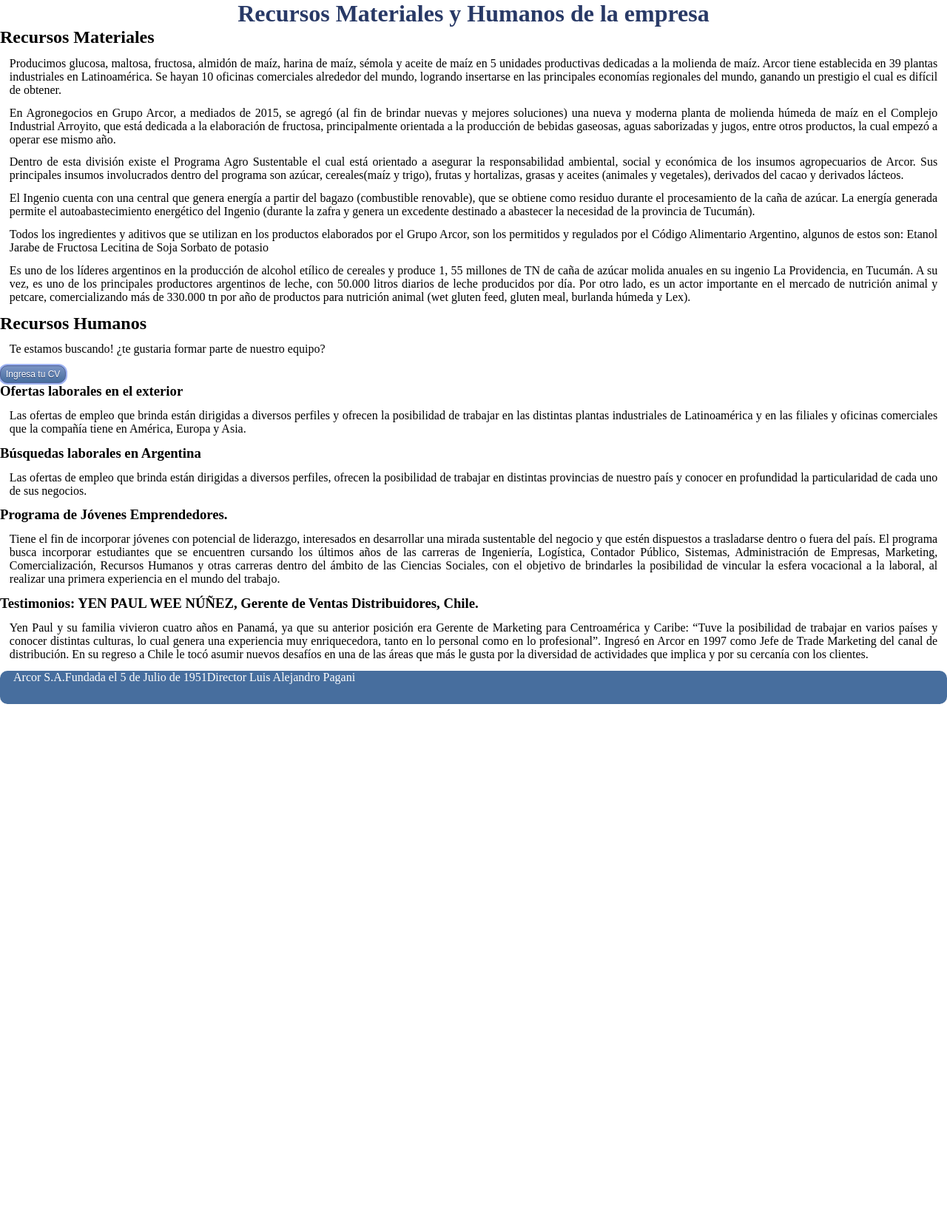
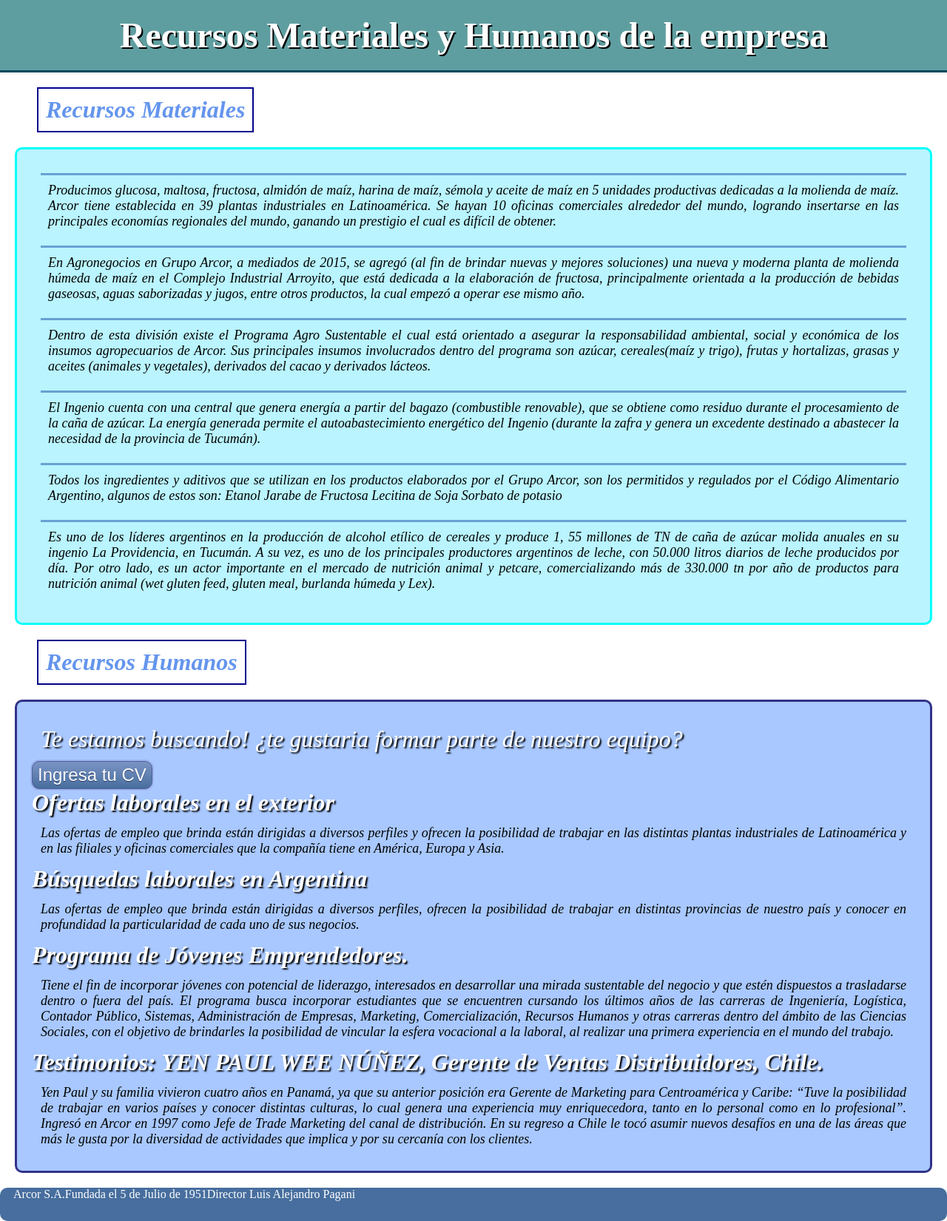
Before and after one commit to cjesus01/TpTIO, a PHP site: page /Recursos in a window 1280 px wide. Shown: the part 45-1696 px from the top of the page at 74% size. Before the commit the page ends 997 px from the top, so only its background shows below. Run offline with PHP 8.4, Linux system fonts and the light colour scheme; data comes from the database, SQL or seed files in the repository.

Commit message:
Se agrego estilo a la pagina de recursos

```diff
--- a/styles/style.css
+++ b/styles/style.css
@@ -158,3 +158,61 @@ table {
   .PrimeraLetra::first-letter{
 	font-size: 180%;
   }
+  .titulo_recursos{
+	color: #ffffff;
+    text-align: center;
+    padding: 20px;
+    background-color: cadetblue;
+    font-size: xxx-large;
+    border-bottom: #00485c solid;
+    text-shadow: black 2px 2px;
+  }
+  .subtitulo_recursos{
+	margin-top: 20px;
+    margin-left: 50px;
+    padding: 10px;
+    font-size: xx-large;
+    max-width: fit-content;
+    color: cornflowerblue;
+    font-style: oblique;
+    border: darkblue 2px solid;
+  }
+  .recursos-materiales{
+	margin: 20px;
+    font-size: large;
+    font-style: italic;
+    padding: 20px;
+    background-color: #7feaff8a;
+    border: #00fffa solid 3px;
+    border-radius: 10px;
+  }
+  .recursos-materiales p{
+	border-top: #68a1d3 solid;
+    padding: 10px;
+    margin: 0px;
+    text-align: justify;
+    margin: 1%;
+  }
+  .recursos-humanos{
+	margin: 20px;
+    font-size: large;
+    font-style: italic;
+    padding: 20px;
+    background-color: #7fafffad;
+    border-top: #323389 solid 3px;
+    border: #323389 solid 3px;
+    border-radius: 10px;
+}
+.recursos-humanos h3{
+	font-size: xx-large;
+    color: white;
+    text-shadow: black 2px 2px 2px;
+}
+.recursos-humanos button{
+	font-size: x-large;
+}
+.recursos-humanos .cv{
+	font-size: xx-large;
+    color: white;
+    text-shadow: black 2px 2px 2px;
+}
--- a/templates/recursos.tpl
+++ b/templates/recursos.tpl
@@ -1,17 +1,18 @@
 {include file = 'header.tpl'}
 <body>
-<h1> Recursos Materiales y Humanos de la empresa </h1>
-
+<h1 class="titulo_recursos"> Recursos Materiales y Humanos de la empresa </h1>
+   <h2 class="subtitulo_recursos"> Recursos Materiales </h2>
 <div class="recursos-materiales">
-   <h2> Recursos Materiales </h2>
    {foreach $recursos as $recurso}
     {if ($recurso->tipo_recursos == "Materiales")}
     <p>{$recurso->info_recursos}</p>
     {/if}
     {/foreach}
+    </div>
     <p></p>
-    <h2> Recursos Humanos </h2>
-    <p>Te estamos buscando! ¿te gustaria formar parte de nuestro equipo?</p>
+    <h2 class="subtitulo_recursos"> Recursos Humanos </h2>
+    <div class="recursos-humanos">
+    <p class="cv">Te estamos buscando! ¿te gustaria formar parte de nuestro equipo?</p>
     <button class="myButton" type="button" id="botonmodal">Ingresa tu CV</button>
     {foreach $recursos as $recurso}
       {if ($recurso->tipo_recursos == "Humanos")}
@@ -19,7 +20,7 @@
       <p>{$recurso->info_recursos}</p>
       {/if}
       {/foreach}
-</div>
+      </div>
 <div id ="modal" class="displaymodalnone">
     <div class="modal">
         <div class="modal-contenido">
```
